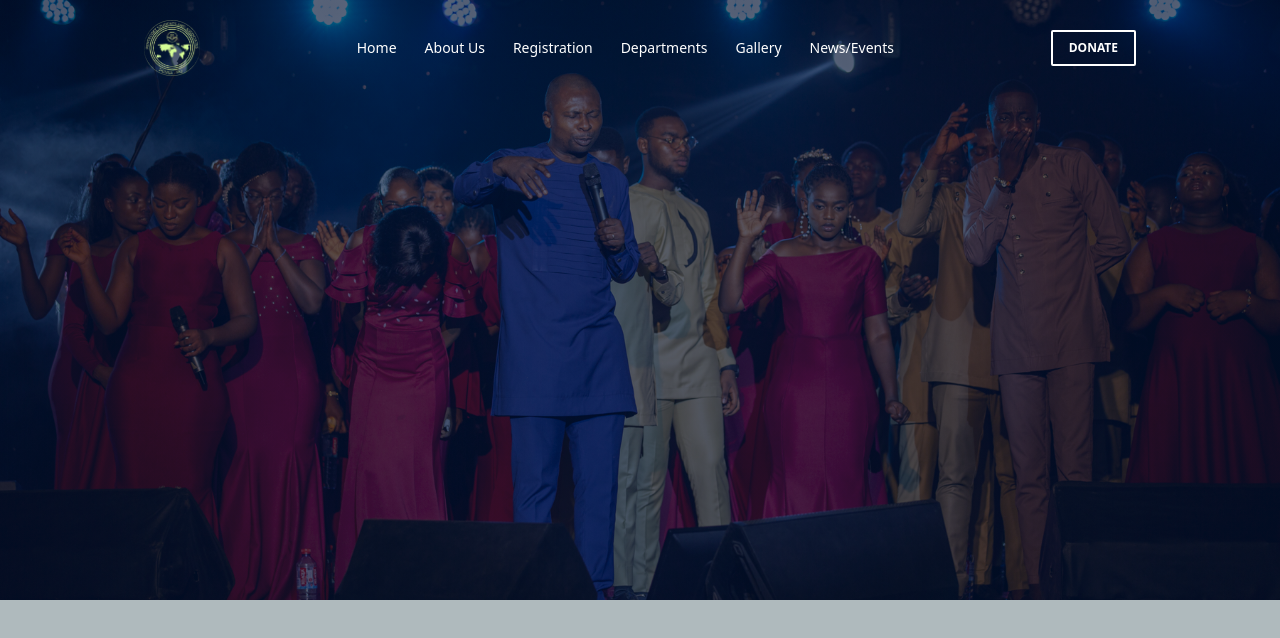
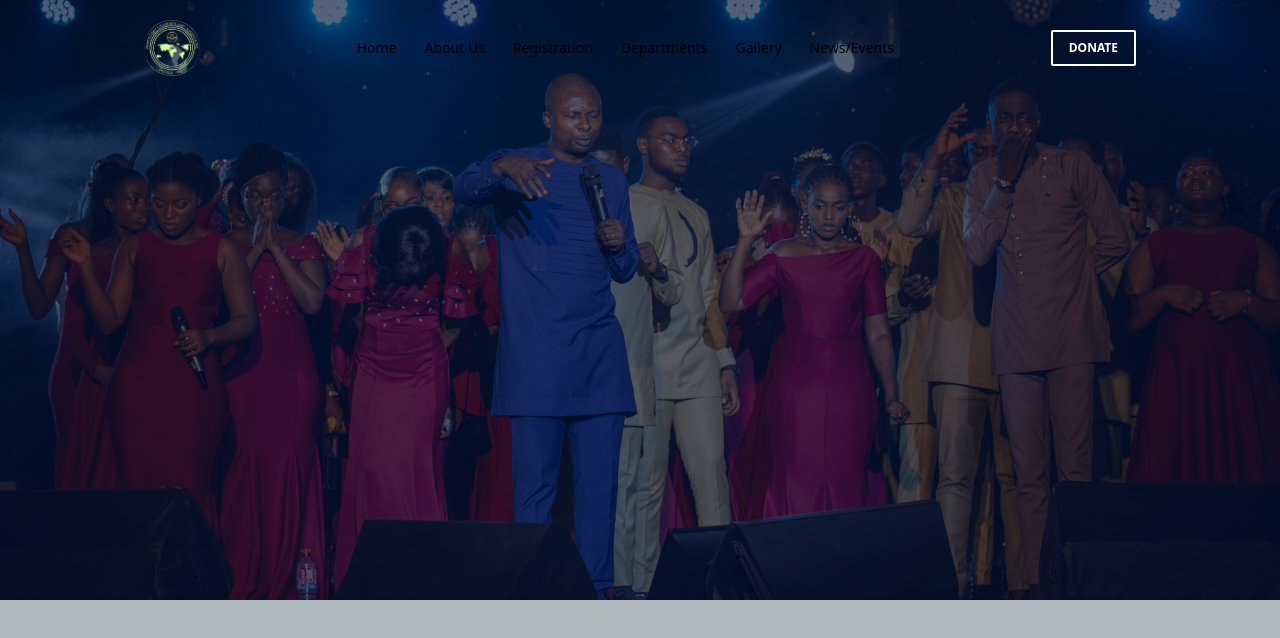
Before and after one commit to tsikatawill/pensa, a React (Create React App) app: page / in a window 1280 px wide. Shown: the top 638 px of the page. Built offline with nearby package versions, Linux system fonts and the light colour scheme.

Commit message:
:nail_care: remove default link style

```diff
--- a/src/index.css
+++ b/src/index.css
@@ -28,7 +28,3 @@ body {
 .btn-tertiary {
     @apply border-2 border-white text-white bg-none;
 }
-
-a {
-    @apply text-white;
-}
```
